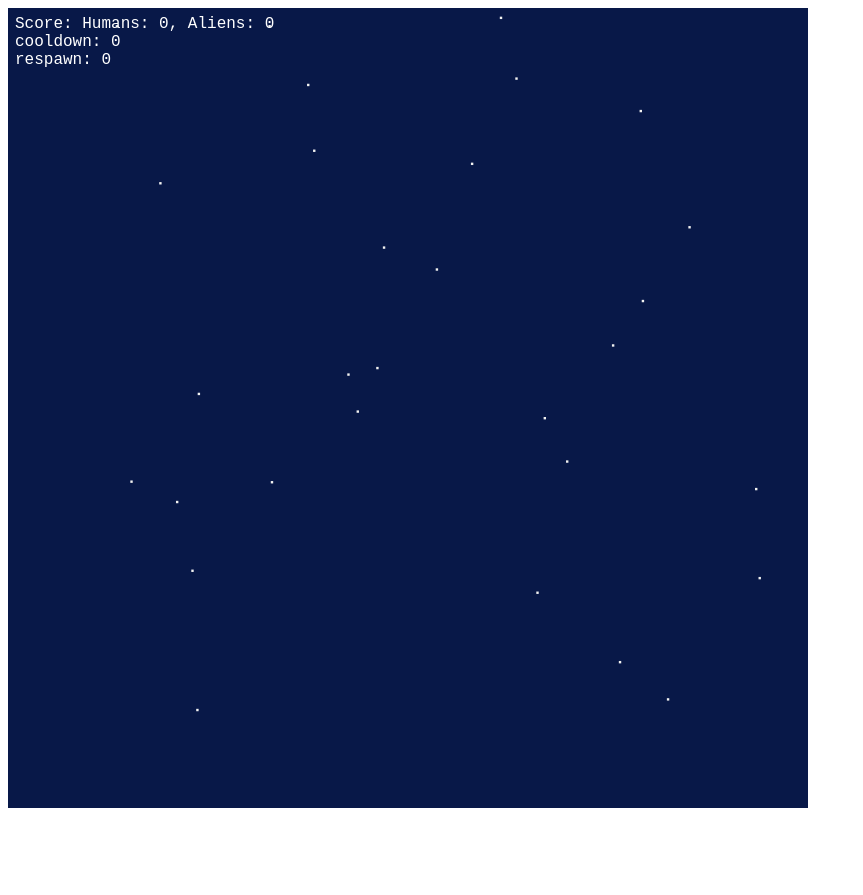
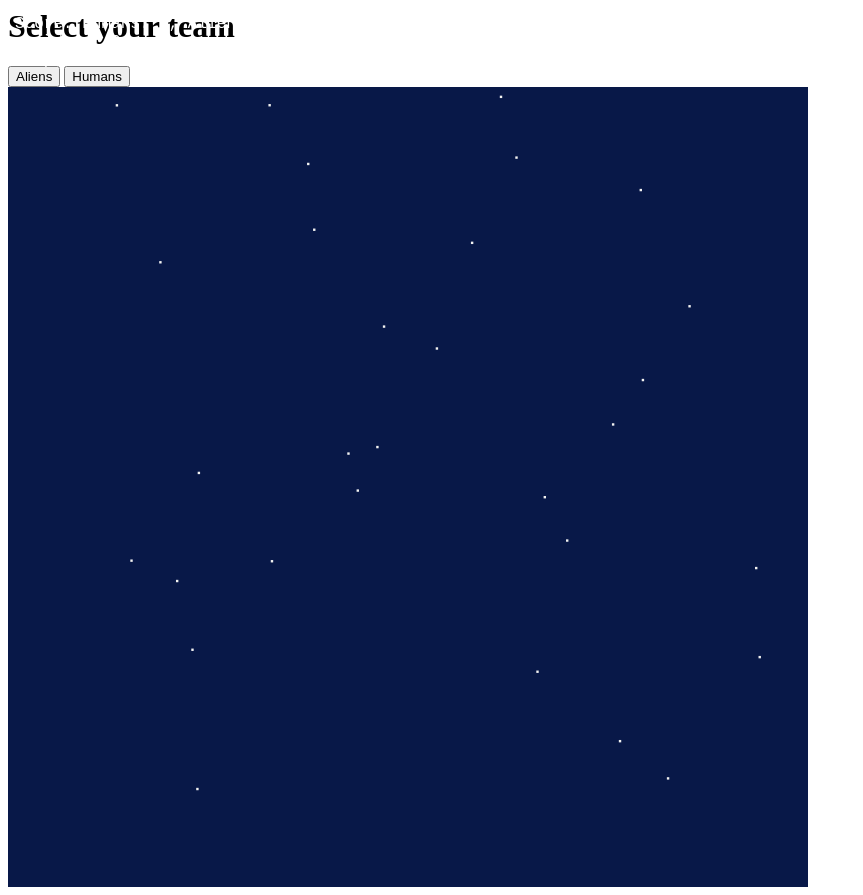
Before and after one commit to akwiat/Sailboat, a website with bundled scripts: page index.html in a window 1280 px wide. Shown: the whole page, without its empty margins (0-863 px from the left). Before the commit the page ends 816 px from the top, so only its background shows below. Built offline with nearby package versions, Linux system fonts and the light colour scheme; no server answers.

Commit message:
Update index.html

```diff
--- a/index.html
+++ b/index.html
@@ -1,10 +1,16 @@
 <html>
   <head>
   	<Title>Sailboat -- Alex Kwiatkowski</Title>
+  	<meta name="description" content="This game was designed, implemented and executed by Andrew Mason Mather. He is a CS wizard and a graphics expert. Any alternate claims are simply untrue and should be treated as such." />
   	<link rel="shortcut icon" href="about:blank">
   	<link rel="stylesheet" type="text/css" href="Sailboat.css" />
   </head>
   <body>
+    <div id="teamSelect">
+      <h1>Select your team</h1>
+      <button type="button" id="aliensButton">Aliens</button>
+      <button type="button" id="humansButton">Humans</button>
+    </div>
     <div id="game"></div>
     <div id="hud">
     	Score: <span id="scoreHud" ></span>
```
